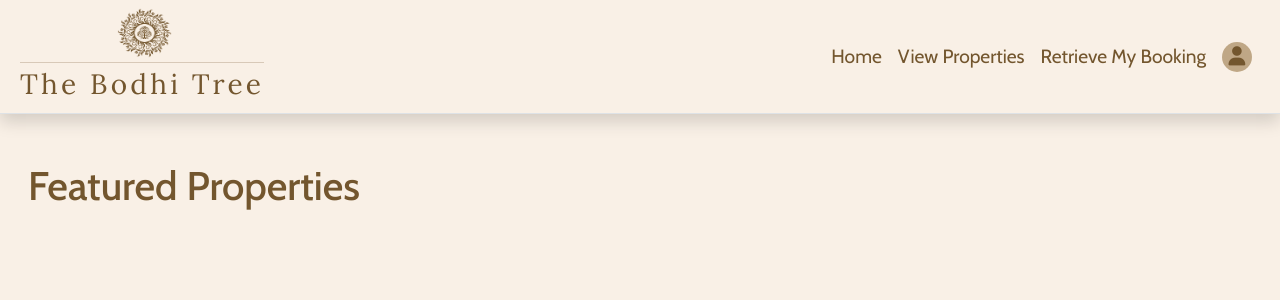
After one commit to felipesandoli/ci_pp5_thebodhitree, a Django app: page /property/1/ in a window 1280 px wide. The commit adds this page. Shown: the top 300 px of the page. Run offline with Django 4.2, Linux system fonts and the light colour scheme; some libraries are stand-ins or nearby versions.

Commit message:
Set up property details page

```diff
--- a/home/templates/home/index.html
+++ b/home/templates/home/index.html
@@ -7,7 +7,7 @@
         <div class="container-fluid">
             <h1 class="custom-text-dark pt-5 ps-3 pb-2">Featured Properties</h1>
             {% for property in properties %}
-                <a class="text-decoration-none" href="">
+                <a class="text-decoration-none" href="{% url 'property_details' property.id %}">
                     <div class="row featured-property m-3 border-bottom shadow" style="--bs-border-opacity: .7;">
                         <div class="col-12 col-md-6 col-lg-4 p-0">
                             <img src="{{ property.featured_image.url }}" alt="">
--- /dev/null
+++ b/property/templates/property/property_details.html
@@ -0,0 +1,11 @@
+{% extends 'base.html' %}
+
+{% block title %} {{ block.super }} |  {% endblock %}
+
+{% block content %}
+    <section>
+        <div class="container-fluid">
+            <h1 class="custom-text-dark pt-5 ps-3 pb-2">Featured Properties</h1>
+        </div>
+    </section>
+{% endblock %}
--- /dev/null
+++ b/property/urls.py
@@ -0,0 +1,6 @@
+from django.urls import path
+from . import views
+
+urlpatterns = [
+    path('<int:id>/', views.property_details, name='property_details')
+]
--- a/property/views.py
+++ b/property/views.py
@@ -1,3 +1,7 @@
 from django.shortcuts import render
 
-# Create your views here.
+
+def property_details(request, id):
+    """Displays property full details"""
+    template = 'property/property_details.html'
+    return render(request, template)
--- a/thebodhitree/urls.py
+++ b/thebodhitree/urls.py
@@ -21,5 +21,6 @@ from django.conf.urls.static import static
 
 urlpatterns = [
     path('admin/', admin.site.urls),
-    path('', include('home.urls'))
+    path('', include('home.urls')),
+    path('property/', include('property.urls'))
 ] + static(settings.MEDIA_URL, document_root=settings.MEDIA_ROOT)
```
